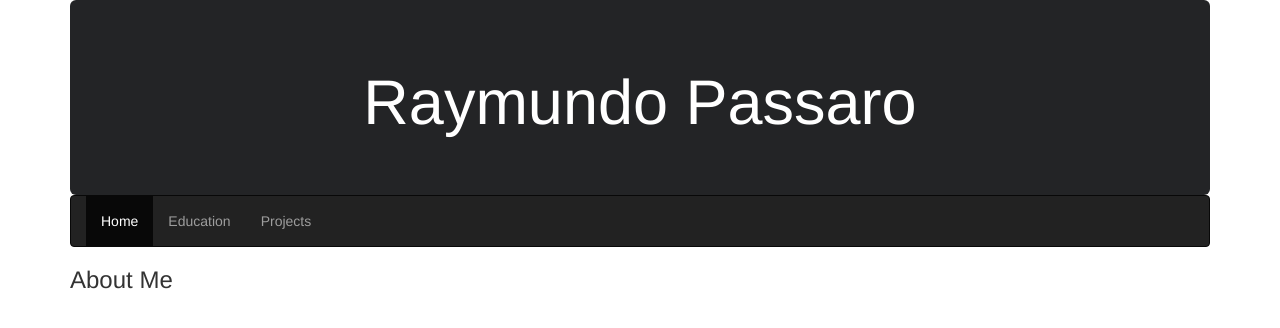
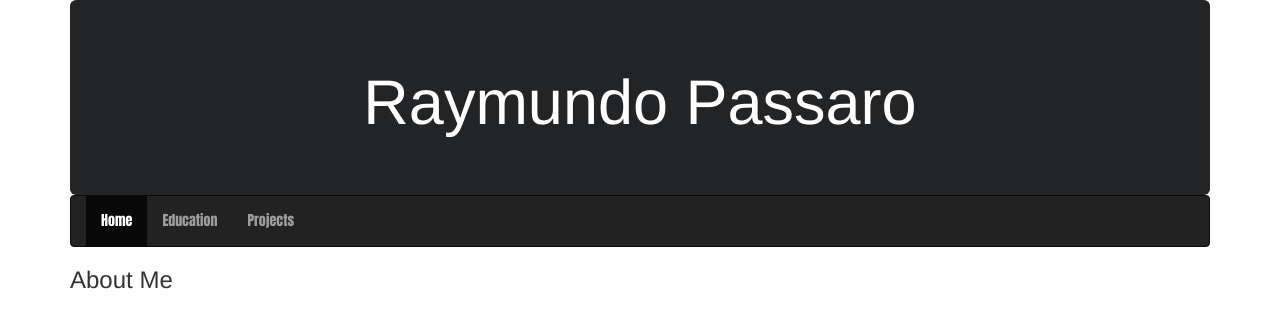
Before and after one commit to rpassaropezua/portfolio, a PHP site: page / in a window 1280 px wide. Shown: the top 328 px of the page. Run offline with PHP 8.4, Linux system fonts and the light colour scheme.

Commit message:
Update Styles.css

```diff
--- a/css/Styles.css
+++ b/css/Styles.css
@@ -1,5 +1,9 @@
 html {
     font-family: "PT Futura", sans-serif;
+}
+
+nav {
+    font-family: impact, sans-serif;
 }
 
 body {
```
